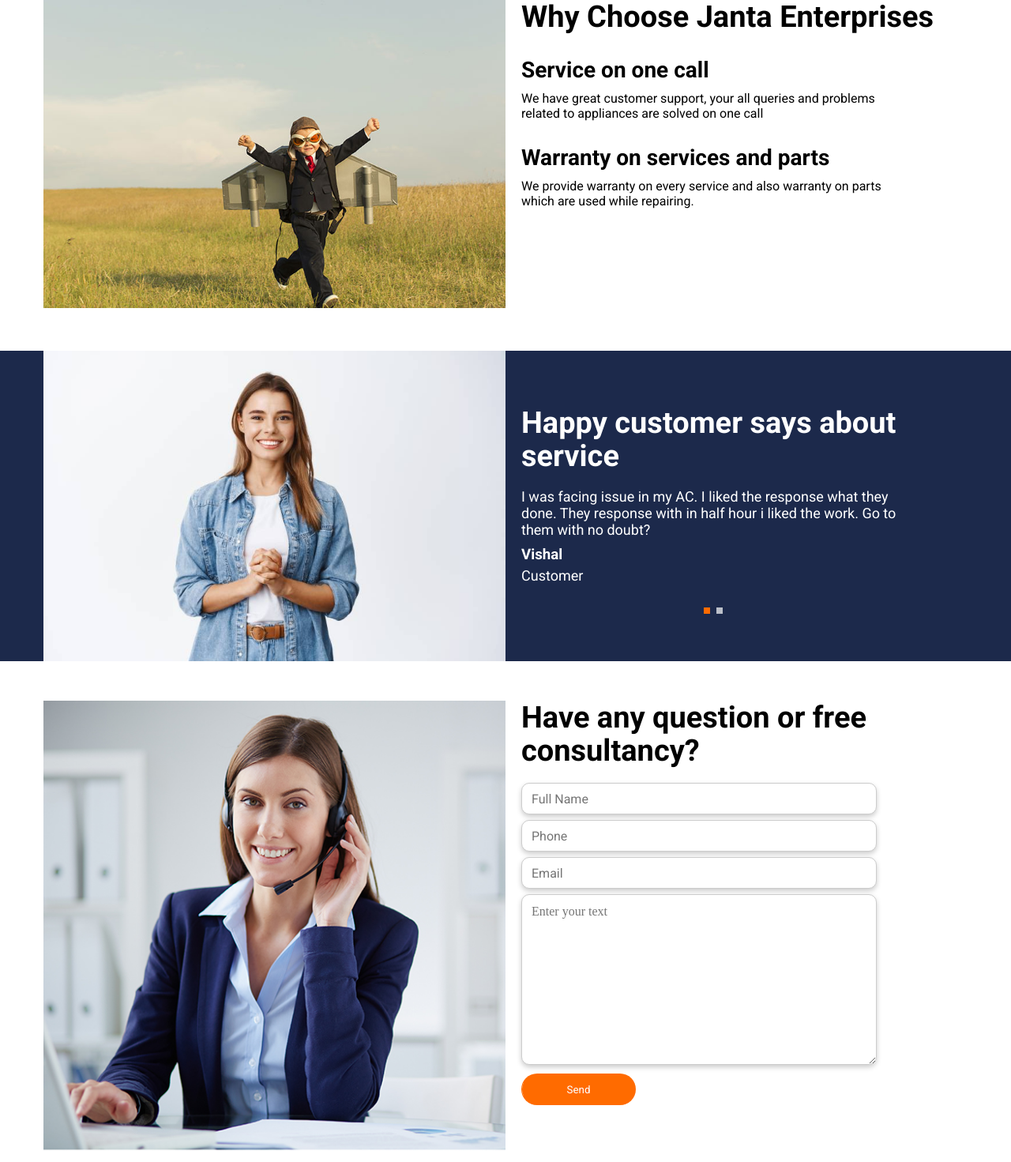
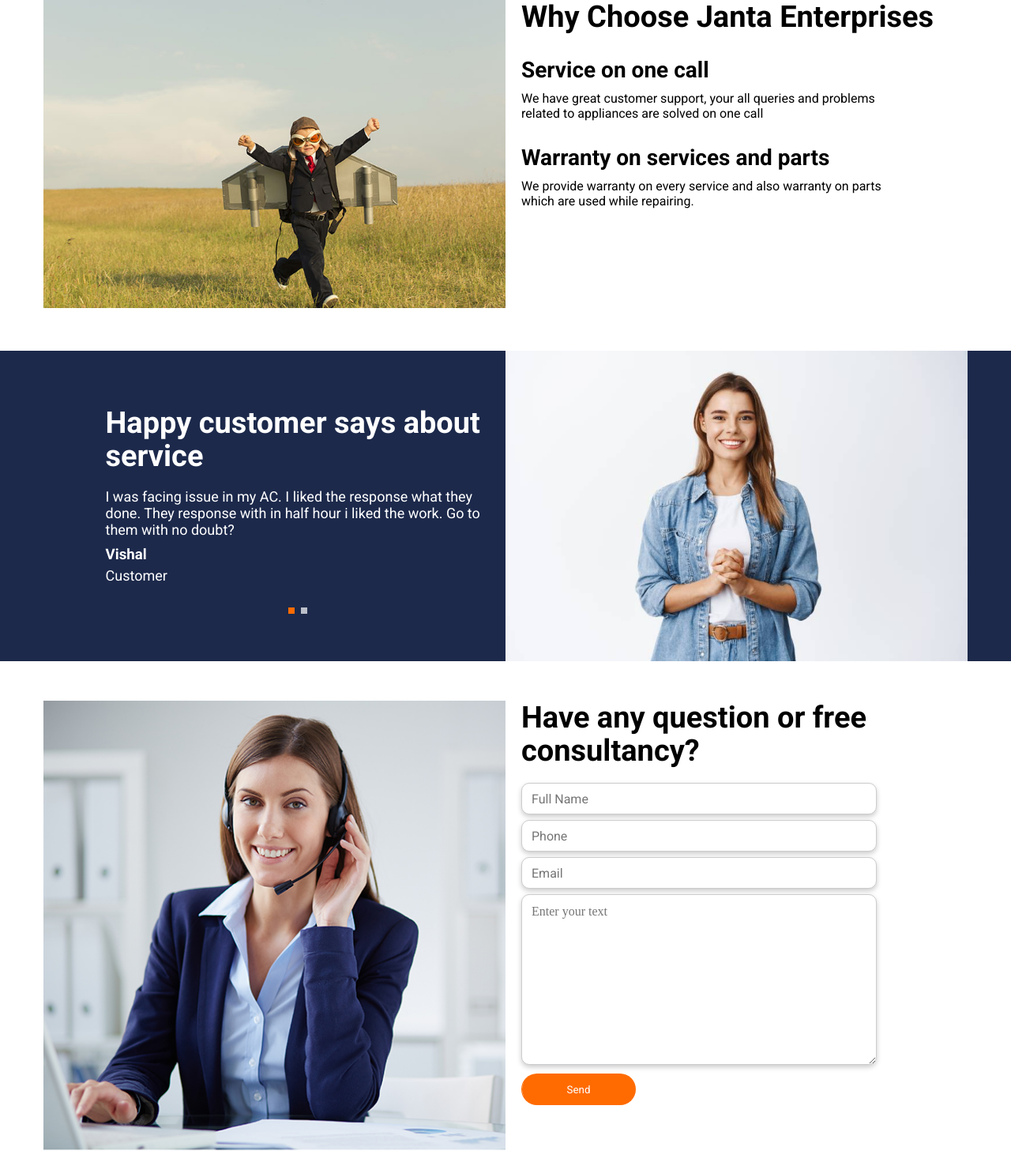
Before and after one commit to as567810/janta-enterprisers, a PHP site: page /index.php in a window 1280 px wide. Shown: the part 2136-3607 px from the top of the page at 79% size. Run offline with PHP 8.4, Linux system fonts and the light colour scheme; some libraries are stand-ins or nearby versions.

Commit message:
some chnages

```diff
--- a/css/my_style.css
+++ b/css/my_style.css
@@ -562,6 +562,10 @@ header nav ul li a.active {
     margin-top: 70px;
 
 
+}
+
+.testimonial-sec .main{
+    flex-direction: row-reverse;
 }
 .testimonial-sec .swiper-pagination .swiper-pagination-bullet{
     background-color: #fff;
```
